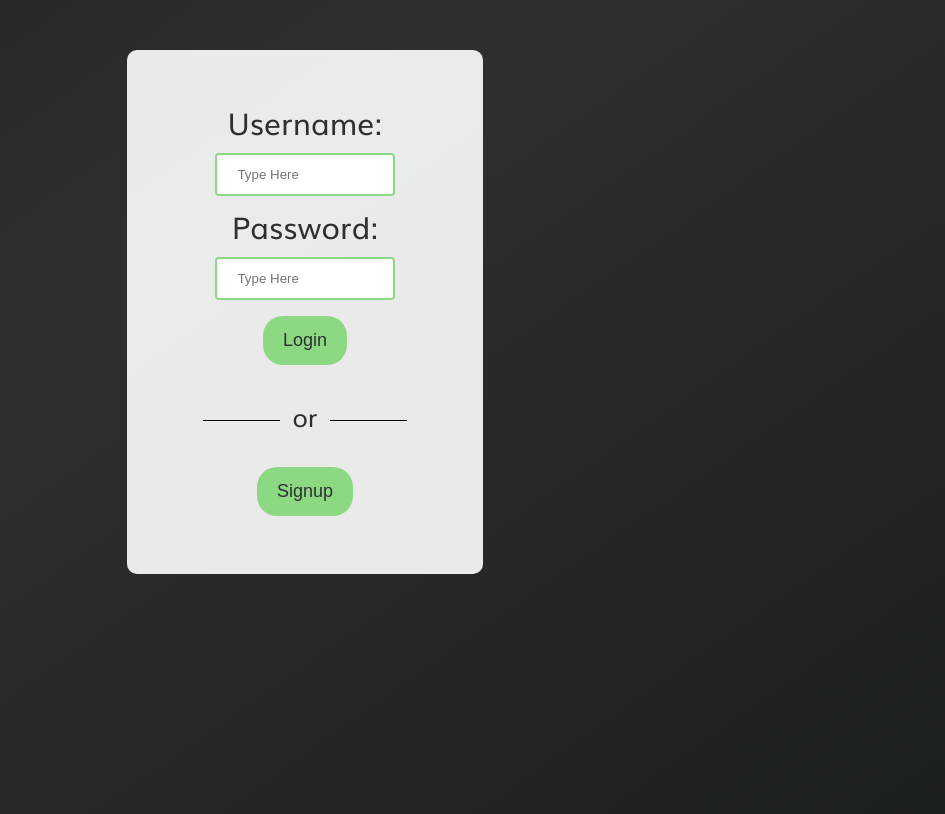
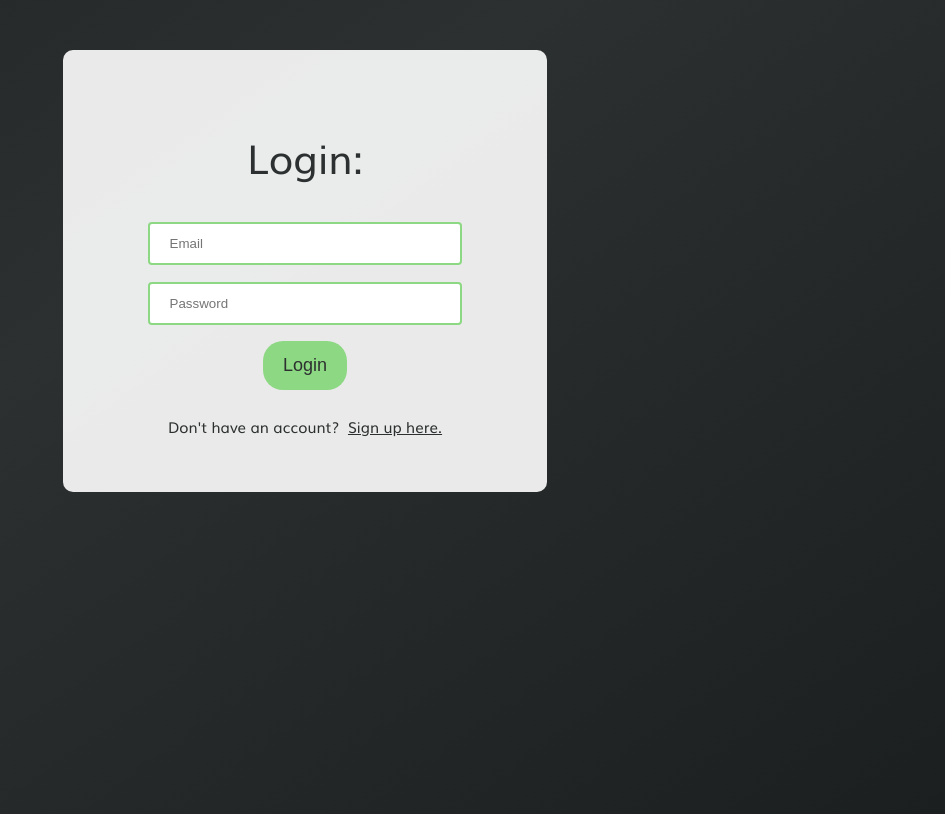
Before and after one commit to bugenelu/JIB-0330, a Flask app: page /login in a window 1280 px wide. Shown: the top 814 px of the page, without its empty margins (335-1280 px from the left). Run offline with Flask 2, Linux system fonts and the light colour scheme.

Commit message:
Created sign up page

```diff
--- a/server/src/app.py
+++ b/server/src/app.py
@@ -34,6 +34,13 @@ def login():
 
 	# Returns the login.html template with the given values
 	return render_template("login.html")
+
+# Serves the sign up page
+@app.route('/signup')
+def signup():
+
+	# Returns the signup.html template with the given values
+	return render_template("signup.html")
 
 # Serves the logged in home page
 @app.route('/loggedin')
--- a/server/src/pages/home.html
+++ b/server/src/pages/home.html
@@ -9,6 +9,7 @@
 		<nav>
 		    <ul>
 		    	<li><a href="/login">Login</a></li>
+		    	<li><a href="/signup">Sign Up</a></li>
 		     	<li><a href="https://www.greenhouseatl.org/" title="www.greenhouseatl.org" target="_blank"> Greenhouse Accelerator </a></li>
 			</ul>
 		</nav>
@@ -17,7 +18,7 @@
 		    <p> This resource provides personalized information on sustainable<br>
 		        business practices based upon your individual story</p>
 		    <button onclick="window.location.href='/login';">Login</button>
-		    <button>Sign Up</button>
+		    <button onclick="window.location.href='/signup';">Sign Up</button>
 		</section>
 	</header>
 </body>
--- a/server/src/pages/login.html
+++ b/server/src/pages/login.html
@@ -6,23 +6,17 @@
 	<link rel="stylesheet" href="{{url_for('static', filename='style/style.css')}}">
 </head>
 <body>
-
-	<!-- This is the file upload page. -->
-
-	<!-- The "file upload" button and corresponding functionality -->
 	<div class="centerbox">
+		<h1>Login:</h1>
 	<form>
-		<label for="username">Username:</label>
+		<input type="text" placeholder="Email">
 		<br>
-		<input type="text" id ="username" placeholder="Type Here">
-		<br>
-		<label for="password">Password:</label>
-		<br>
-		<input type="password" id ="password" placeholder="Type Here">
+		<input type="password" placeholder="Password">
 		<br>
 		<input type="button" value="Login" onclick="window.location.href='/loggedin';">
-		<p class="horizontaltext">or</p>
-		<input type="button" value="Signup" onclick="window.location.href='/loggedin';">
+		<br>
+		<p class="smalltext">Don't have an account?</p>
+		<a class="smalltext" href="/signup">Sign up here.</a>
 	</form>
 	</div>
 
--- a/static/style/style.css
+++ b/static/style/style.css
@@ -44,6 +44,13 @@ body {
   100% {
     background-position: 100% 100%;
   }
+}
+
+h1 {
+  font-family: Muli;
+  font-size: 40px;
+  font-weight: normal;
+  color: var(--darkgray);
 }
 
 /*Style Default Links*/
@@ -138,7 +145,7 @@ p.storytext {
   border-radius: 10px;
   background-color: var(--offwhite);
   padding: 50px;
-  width: 20%;
+  width: 30%;
   margin: auto;
   margin-top: 50px;
   text-align: center;
@@ -160,7 +167,7 @@ input[type=file], input[type=text], input[type=password], select {
   border: 2px solid var(--palegreen);
   border-radius: 4px;
   box-sizing: border-box;
-  width: 70%;
+  width: 82%;
 }
 
 input[type=submit], input[type=button] {
@@ -179,27 +186,17 @@ input[type=submit]:hover, input[type=button]:hover {
   font-weight: bold;
 }
 
-.horizontaltext {
-  font-size: 25px;
+.smalltext {
+  display: inline;
+  color: var(--darkgray);
+  font-size: 15px;
 }
 
-.horizontaltext:before,
-.horizontaltext:after {
-  background-color: #000;
-  content: "";
-  display: inline-block;
-  height: 1px;
-  position: relative;
-  vertical-align: middle;
-  width: 30%;
+#firstName {
+  padding-right: 10px;
+  width: 40%;
 }
 
-.horizontaltext:before {
-  right: 0.5em;
-  margin-left: -30%;
+#lastName {
+  width: 40%;
 }
-
-.horizontaltext:after {
-  left: 0.5em;
-  margin-right: -30%;
-}
```
Also changed, not shown: server/src/pages/signup.html (added, +30 -0 lines).
